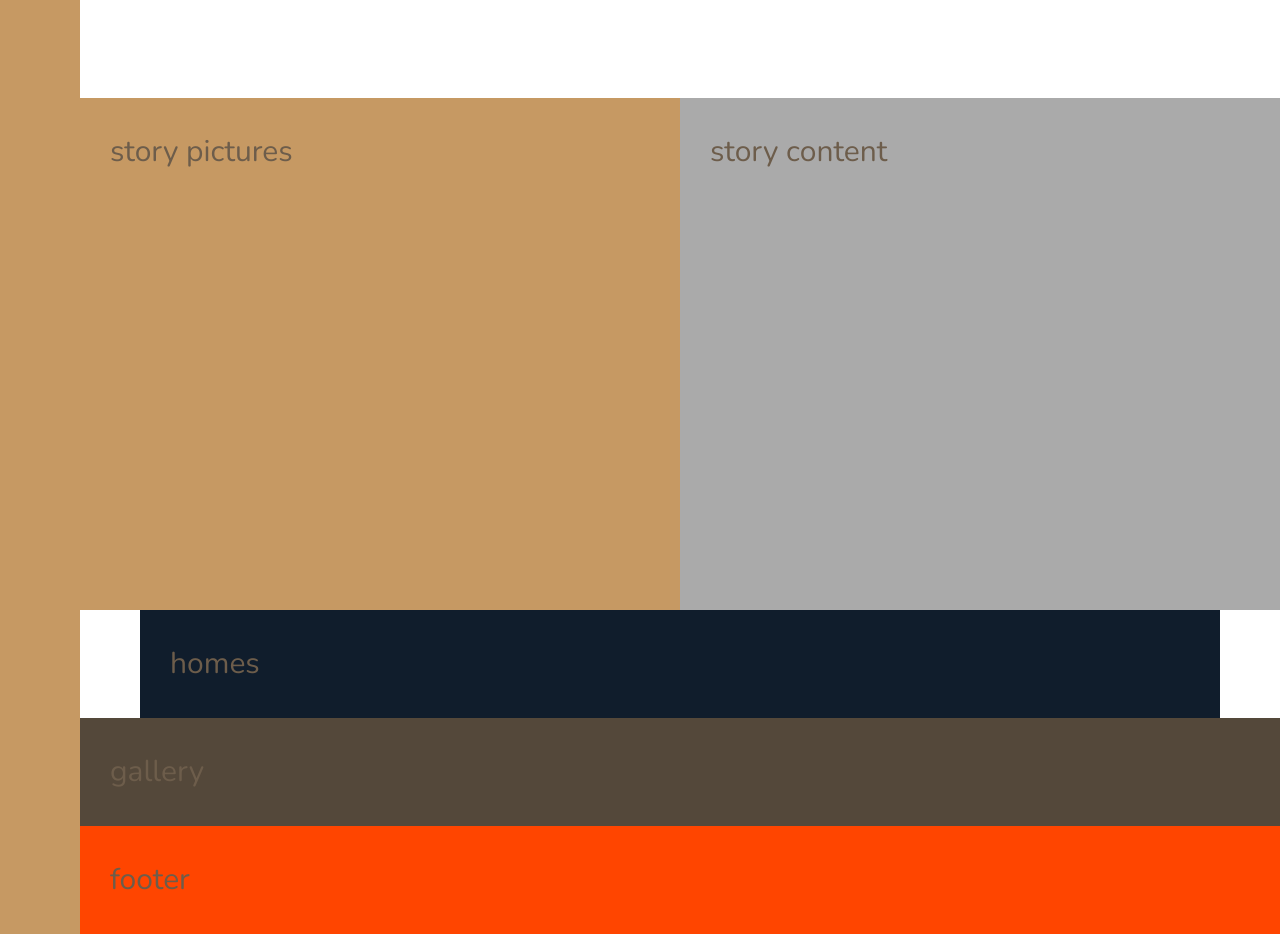
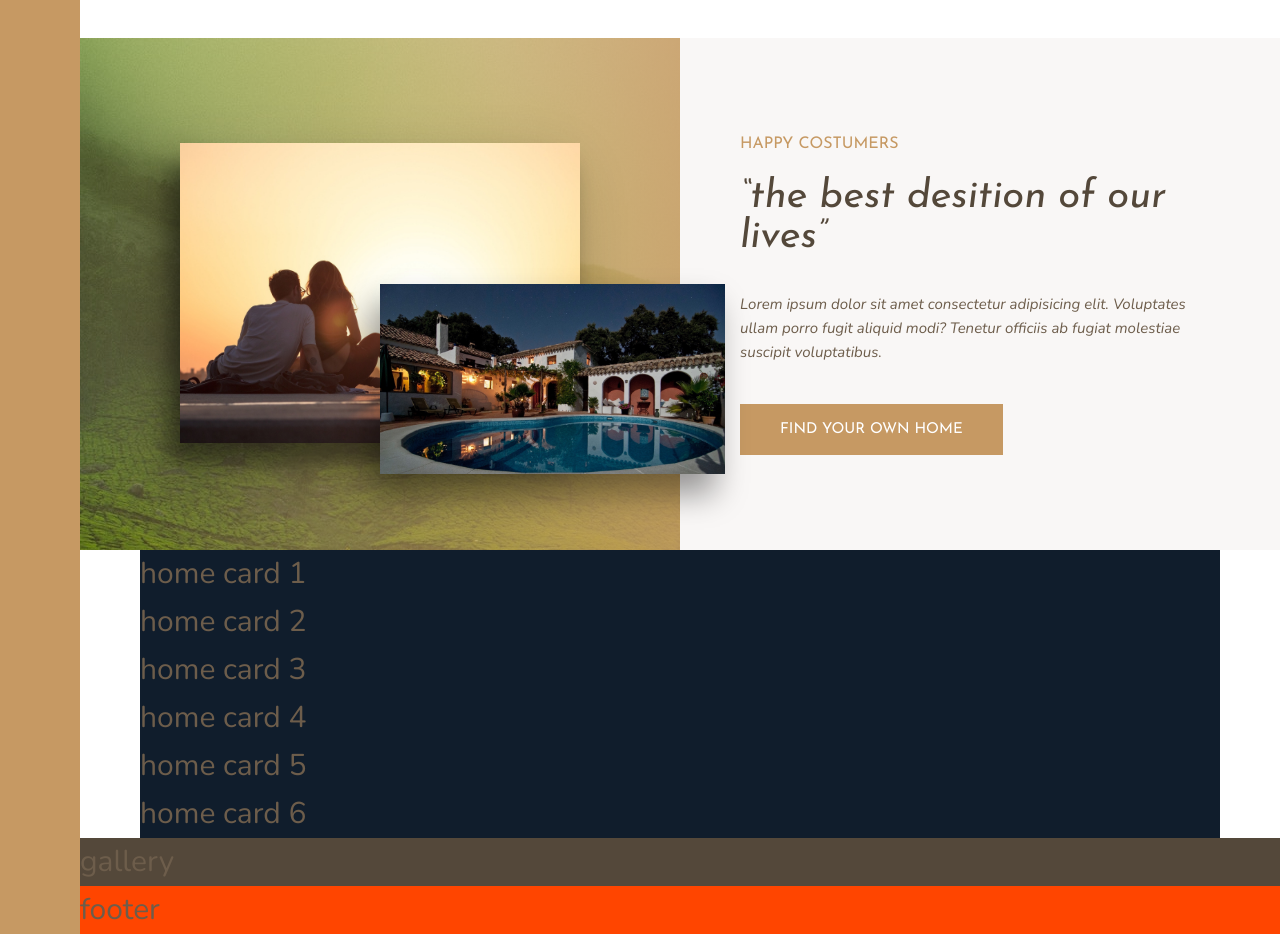
Before and after one commit to alexuko/Fancy-House, a website: page index.html in a window 1280 px wide. Shown: the part 1480-2414 px from the top of the page. Drawn offline with nearby package versions, Linux system fonts and the light colour scheme.

Commit message:
stories sections finished

```diff
--- a/index.html
+++ b/index.html
@@ -76,13 +76,28 @@
         </section>
 
         <!-- STORY PICTURES SECTION  -->
-        <div class="story__pictures">story pictures</div>
+        <div class="story__pictures">
+            <img src="img/story-1.jpeg" alt="couple with a new house" class="story__img--1">
+            <img src="img/story-2.jpeg" alt="new house" class="story__img--2">
+        </div>
 
         <!-- STORY CONTENT SECTION  -->
-        <div class="story__content">story content</div>
+        <div class="story__content">
+            <h3 class="heading-3 mb-small">happy costumers</h3>
+            <h2 class="heading-2 heading-2--dark mb-medium">&ldquo;the best desition of our lives&rdquo;</h2>
+            <p class="story__text">Lorem ipsum dolor sit amet consectetur adipisicing elit. Voluptates ullam porro fugit aliquid modi? Tenetur officiis ab fugiat molestiae suscipit voluptatibus. </p>
+            <button class="btn">find your own home</button>
+        </div>
 
         <!-- HOMES SECTION  -->
-        <section class="homes">homes</section>
+        <section class="homes">
+            <div class="home">home card 1</div>
+            <div class="home">home card 2</div>
+            <div class="home">home card 3</div>
+            <div class="home">home card 4</div>
+            <div class="home">home card 5</div>
+            <div class="home">home card 6</div>
+        </section>
 
         <!-- GALLERY SECTION  -->
         <section class="gallery">gallery</section>
--- a/sass/_base.scss
+++ b/sass/_base.scss
@@ -42,13 +42,13 @@ body{
 .container{
     display: grid;
     // grid-template-rows: row-1  row-2 row-3  rows4-6;
-    grid-template-rows: 80vh min-content 40vw repeat(3, min-content);
+    grid-template-rows:80vh min-content 40vw repeat(3, min-content);
     // grid-template-columns: sidebar space-column 8columns-data space-column;
     grid-template-columns: [sidebar-start] 8rem [sidebar-end full-start] minmax(60px, 1fr) [center-start] repeat(8, [col-start] minmax(min-content, 14rem) [col-end] )[center-end] minmax(60px, 1fr) [full-end];
 
     & > *{
         font-size: 3rem;
-        padding: 3rem;
+        // padding: 3rem;
     }
 
 }
--- a/sass/_story.scss
+++ b/sass/_story.scss
@@ -1,15 +1,63 @@
 .story{
+
 
     &__pictures{
         background-color: $color-primary;
         grid-column: full-start / col-end 4 ;
 
-    }
+        display: grid;
+        grid-template-rows: repeat(6, 1fr);
+        grid-template-columns: repeat(6, 1fr);
+        align-items: center;
 
-    &__content{
-        background-color: $color-grey-light-2;
-        grid-column: col-start 5 / full-end;
+        background-image: linear-gradient(90deg,rgba($color-primary, .1), rgba($color-primary, .85)) ,
+        url(../img/back.jpg);
 
     }
 
+    &__img--1{
+        width: 100%;
+        grid-row: 2 / 6;
+        grid-column: 2 / 6;
+        // align-self: center;
+        box-shadow: -2rem 3rem 6rem rgba($color: #000000, $alpha: 0.3),
+                    -1rem 2rem 2rem rgba($color: #000000, $alpha: 0.4);
+    }
+
+
+    &__img--2{
+        width: 115%;
+        grid-row: 4/6;
+        grid-column: 4/7;
+        z-index: 5;
+        box-shadow: -1rem 2rem 3rem rgba($color: #000000, $alpha: 0.4);
+
+    }
+
+
+
+
+    &__content{
+        background-color: $color-grey-light-1;
+        grid-column: col-start 5 / full-end;
+
+        padding: 6rem 10%;
+
+        display: grid;
+        align-content: center;
+        justify-items: start;
+
+        // display: flex;
+        // flex-direction: column;
+        // justify-content: center;
+        // align-items: flex-start;
+
+    }
+
+    &__text{
+        font-size: 1.5rem;
+        font-style: italic;
+        margin-bottom: 4rem;
+    }
+
 }
--- a/sass/_typography.scss
+++ b/sass/_typography.scss
@@ -10,10 +10,20 @@
 
 .heading-2{
     @extend %heading;
+    font-size: 4rem;
+    font-style: italic;
+    line-height: 1;
+
+    &--light{color: $color-grey-light-1;}
+    &--dark{color: $color-grey-dark-1;}
 }
 
 .heading-3{
     @extend %heading;
+    font-size: 1.6rem;
+    text-transform: uppercase;
+
+    color: $color-primary;
 }
 
 .heading-4{
@@ -23,3 +33,31 @@
     &--light{color: $color-grey-light-1;}
     &--dark{color: $color-grey-dark-1;}
 }
+
+.btn{
+    background-color: $color-primary;
+    color: #ffff;
+    border: none;
+    border-radius: 0;
+    font-family: $font-display;
+    font-size: 1.5rem;
+    text-transform: uppercase;
+    padding: 1.8rem 4rem;
+    cursor: pointer;
+
+    transition: all .2s;
+
+    &:hover{
+        background-color: $color-primary-dark;
+    }
+}
+
+
+//////////////////////////////////
+///////////// MARGIN CLASSES
+
+.mb-small{margin-bottom: 2rem;}
+.mb-medium{margin-bottom: 3.5rem;}
+.mb-large{margin-bottom: 4.5em;}
+.mb-big{margin-bottom: 6rem;}
+.mb-huge{margin-bottom: 8rem;}
```
Also changed, not shown: css/style.css.
